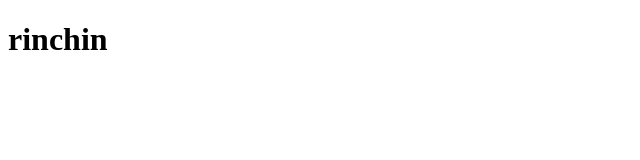
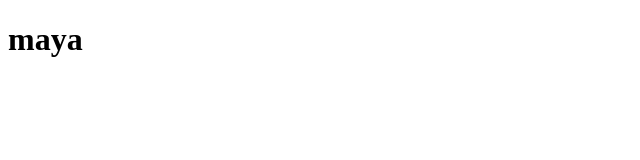
Before and after one commit to maya-java/10btest, a plain HTML site: page index.html in a window 1280 px wide. Shown: the full height of the page, 0-640 px from the left. Drawn offline with Linux system fonts and the light colour scheme.

Commit message:
Update index.html

```diff
--- a/index.html
+++ b/index.html
@@ -6,6 +6,6 @@
     <title>Document</title>
 </head>
 <body>
-    <h1>rinchin</h1>
+    <h1>maya</h1>
 </body>
 </html>
```
